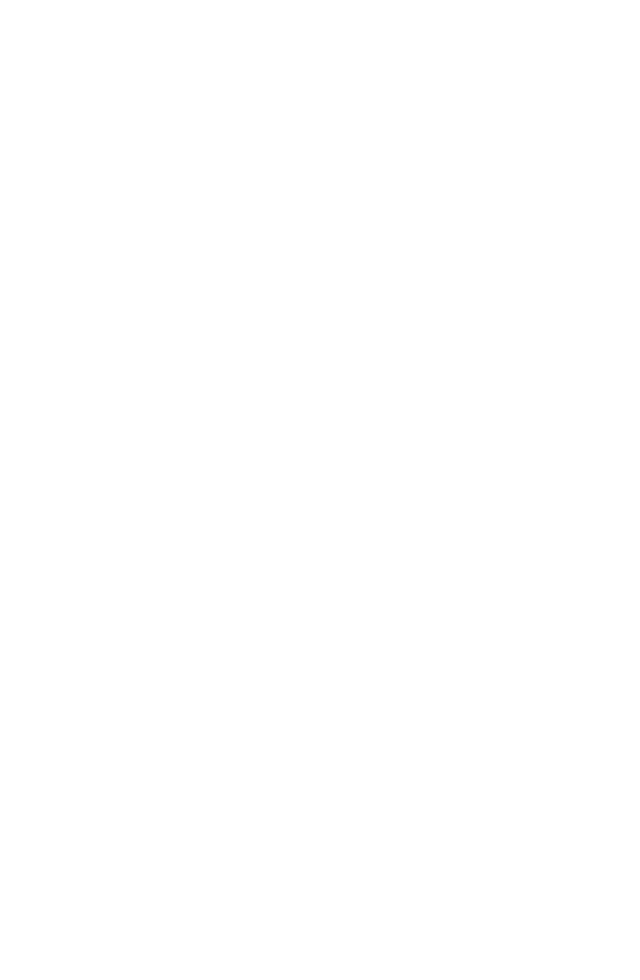
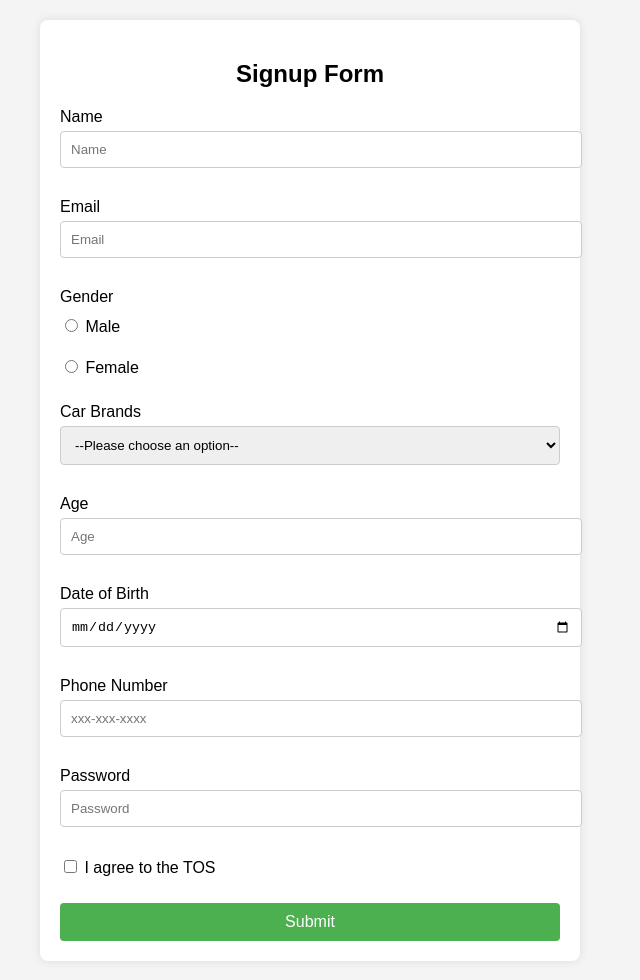
Before and after one commit to acciojob/signup-form-car-uttamboda, a website: page main.html in a window 1280 px wide. Shown: the whole page, without its empty margins (330-970 px from the left). Before the commit the page ends 800 px from the top, so only its background shows below. Drawn offline with Linux system fonts and the light colour scheme.

Commit message:
created a submission

```diff
--- a/main.html
+++ b/main.html
@@ -1,16 +1,133 @@
 <!DOCTYPE html>
+<html lang="en">
+<head>
+    <meta charset="UTF-8">
+    <meta name="viewport" content="width=device-width, initial-scale=1.0">
+    <title>Signup Form</title>
+    <style>
+        body {
+            font-family: Arial, sans-serif;
+            background-color: #f4f4f4;
+            margin: 0;
+            padding: 20px;
+        }
 
-<html>
+        .form-container {
+            width: 500px;
+            margin: 0 auto;
+            background-color: white;
+            padding: 20px;
+            border-radius: 8px;
+            box-shadow: 0 0 10px rgba(0, 0, 0, 0.1);
+        }
 
-<head>
-	<link rel="stylesheet" href="styles.css">
+        h2 {
+            text-align: center;
+            margin-bottom: 20px;
+        }
+
+        label {
+            display: block;
+            margin: 10px 0 5px;
+        }
+
+        input, select {
+            width: 100%;
+            padding: 10px;
+            margin-bottom: 15px;
+            border: 1px solid #ccc;
+            border-radius: 4px;
+        }
+
+        input[type="radio"], input[type="checkbox"] {
+            width: auto;
+        }
+
+        .form-group {
+            margin-bottom: 15px;
+        }
+
+        button {
+            width: 100%;
+            padding: 10px;
+            background-color: #4CAF50;
+            color: white;
+            border: none;
+            border-radius: 4px;
+            font-size: 16px;
+        }
+
+        button:hover {
+            background-color: #45a049;
+        }
+    </style>
 </head>
+<body>
 
-<body>
-	<!-- the entire body must be written by student -->
-    <script type="text/javascript" src="./script.js">
-</script>
+    <div class="form-container">
+        <h2>Signup Form</h2>
+        <form action="#" method="post">
+
+            <div class="form-group">
+                <label for="name">Name</label>
+                <input type="text" id="name" name="name" placeholder="Name" required>
+            </div>
+
+            <div class="form-group">
+                <label for="email">Email</label>
+                <input type="email" id="email" name="email" placeholder="Email" required>
+            </div>
+
+            <div class="form-group">
+                <label>Gender</label>
+                <label for="gender_m">
+                    <input type="radio" id="gender_m" name="gender" value="male" required> Male
+                </label>
+                <label for="gender_f">
+                    <input type="radio" id="gender_f" name="gender" value="female" required> Female
+                </label>
+            </div>
+
+            <div class="form-group">
+                <label for="cars">Car Brands</label>
+                <select id="cars" name="cars" required>
+                    <option value="" disabled selected>--Please choose an option--</option>
+                    <option value="toyota">Toyota</option>
+                    <option value="ford">Ford</option>
+                    <option value="bmw">BMW</option>
+                    <option value="audi">Audi</option>
+                </select>
+            </div>
+
+            <div class="form-group">
+                <label for="age">Age</label>
+                <input type="number" id="age" name="age" placeholder="Age" required>
+            </div>
+
+            <div class="form-group">
+                <label for="dob">Date of Birth</label>
+                <input type="date" id="dob" name="dob" required>
+            </div>
+
+            <div class="form-group">
+                <label for="tel">Phone Number</label>
+                <input type="tel" id="tel" name="tel" placeholder="xxx-xxx-xxxx">
+            </div>
+
+            <div class="form-group">
+                <label for="password">Password</label>
+                <input type="password" id="password" name="password" placeholder="Password" required>
+            </div>
+
+            <div class="form-group">
+                <label for="tos">
+                    <input type="checkbox" id="tos" name="tos" required> I agree to the TOS
+                </label>
+            </div>
+
+            <button type="submit">Submit</button>
+        </form>
+    </div>
 
 </body>
-
 </html>
```
